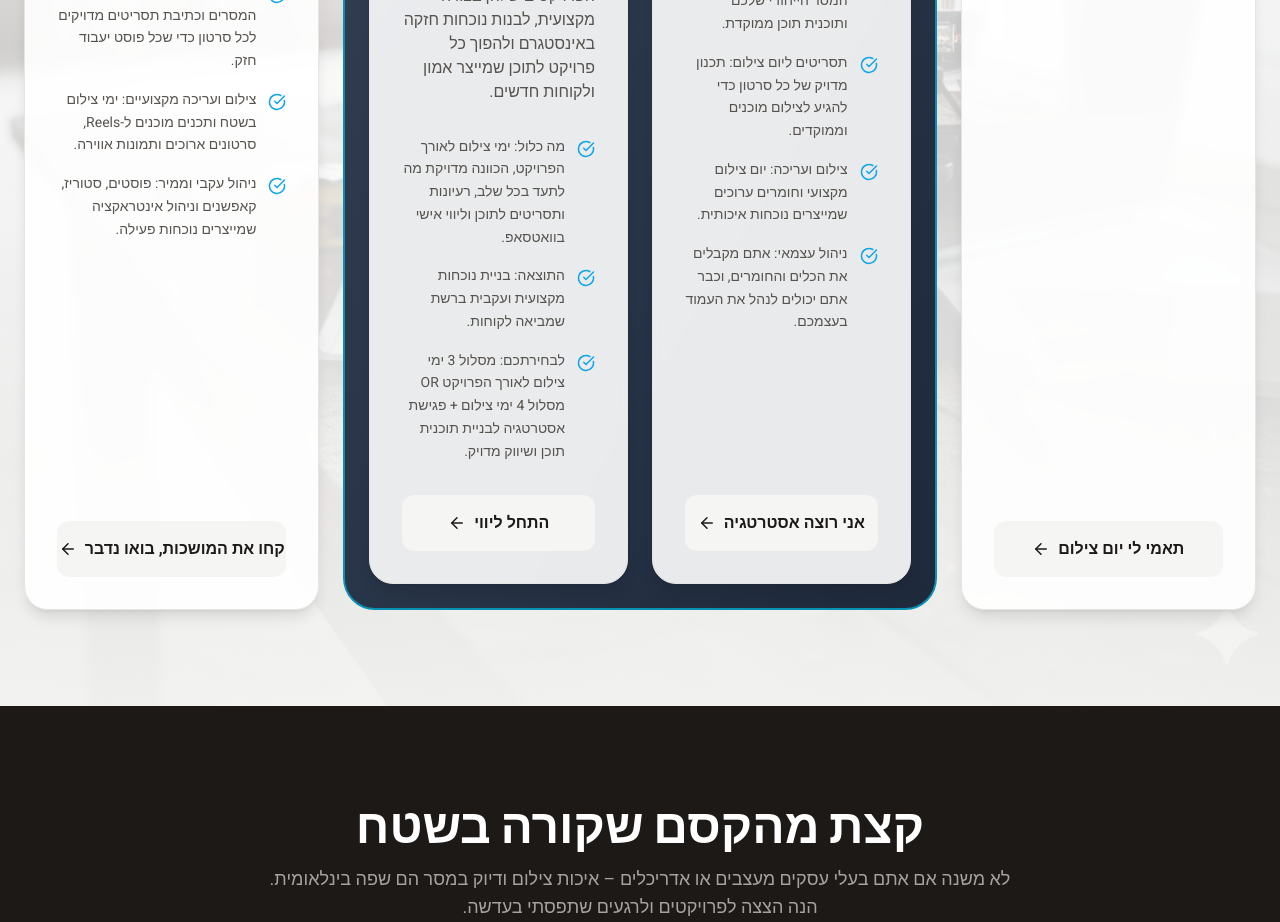
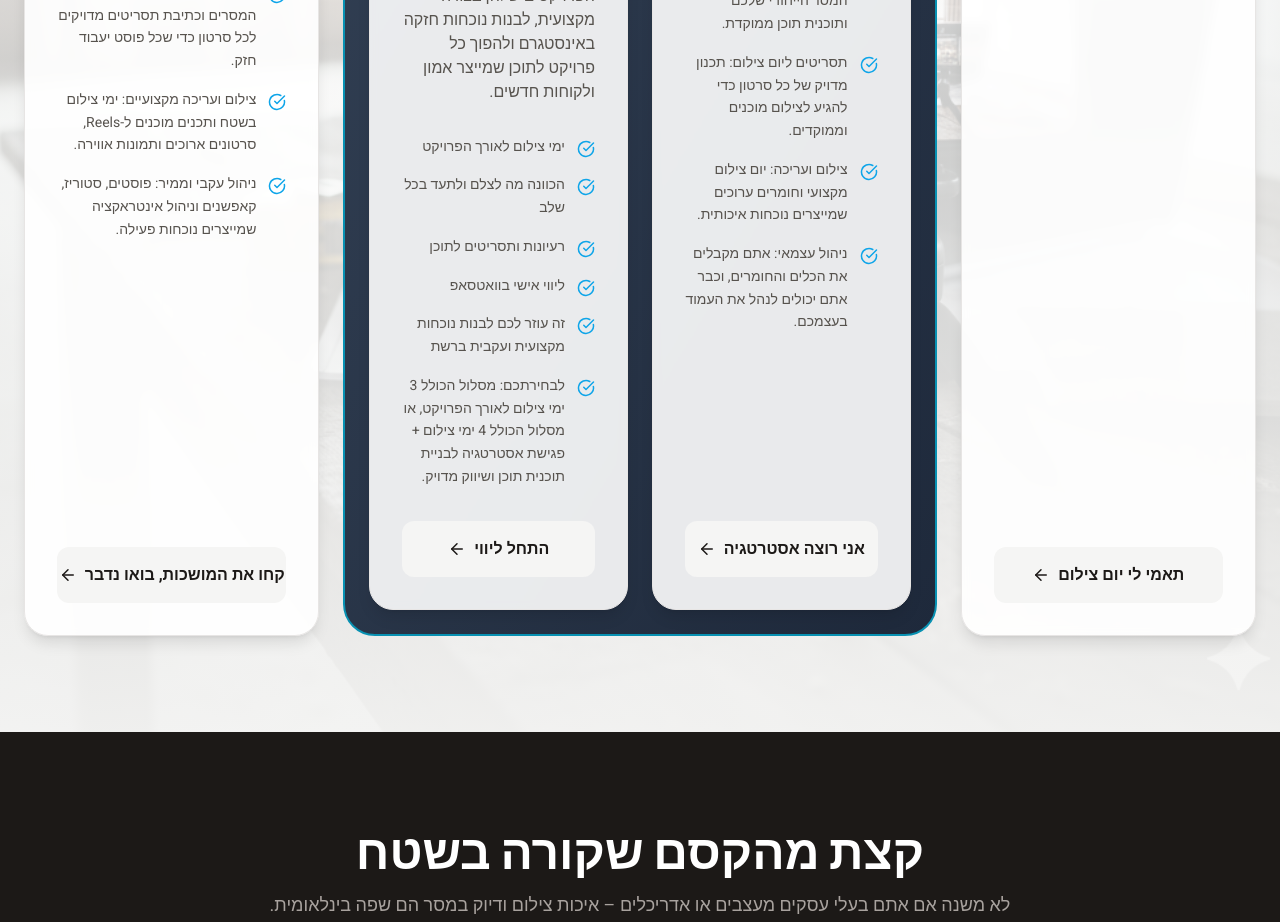
Before and after one commit to LeaLiv/Elisheva-social, a React (Vite) app: page / in a window 1280 px wide. Shown: the part 3500-4422 px from the top of the page. Built offline with nearby package versions, Linux system fonts and the light colour scheme.

Commit message:
Update content

```diff
--- a/content.tsx
+++ b/content.tsx
@@ -96,9 +96,12 @@ export const homeContent = {
   "title": "ליווי צילום ותוכן למעצבות ועסקים – משלב התכנון ועד החשיפה הסופית ברשת",
   "target": "ליווי אישי למעצבות ובעלות עסקים שרוצות לתעד את הפרויקטים שלהן בצורה מקצועית, לבנות נוכחות חזקה באינסטגרם ולהפוך כל פרויקט לתוכן שמייצר אמון ולקוחות חדשים.",
   "features": [
-          "מה כלול: ימי צילום לאורך הפרויקט, הכוונה מדויקת מה לתעד בכל שלב, רעיונות ותסריטים לתוכן וליווי אישי בוואטסאפ.",
-          "התוצאה: בניית נוכחות מקצועית ועקבית ברשת שמביאה לקוחות.",
-          "לבחירתכם: מסלול 3 ימי צילום לאורך הפרויקט OR מסלול 4 ימי צילום + פגישת אסטרטגיה לבניית תוכנית תוכן ושיווק מדויק."
+    "ימי צילום לאורך הפרויקט",
+    "הכוונה מה לצלם ולתעד בכל שלב",
+    "רעיונות ותסריטים לתוכן",
+    "ליווי אישי בוואטסאפ",
+    "זה עוזר לכם לבנות נוכחות מקצועית ועקבית ברשת",
+    " לבחירתכם: מסלול הכולל 3 ימי צילום לאורך הפרויקט, או מסלול הכולל 4 ימי צילום + פגישת אסטרטגיה לבניית תוכנית תוכן ושיווק מדויק."
   ],
   "buttonText": "התחל ליווי",
   "isPrimary": true
```
Lines whose indentation alone changed are shown as unchanged.
